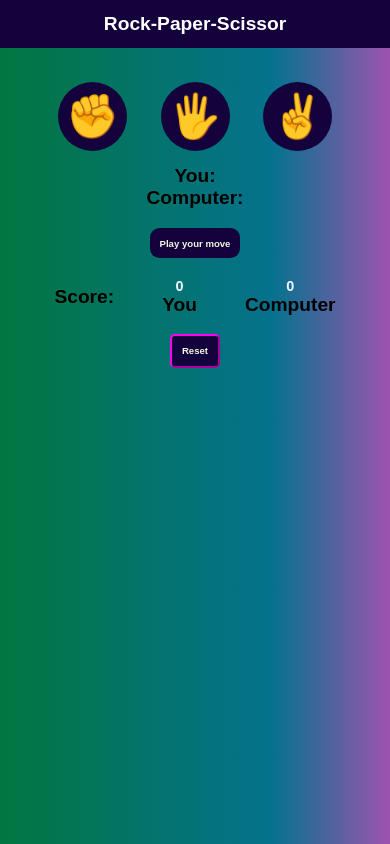
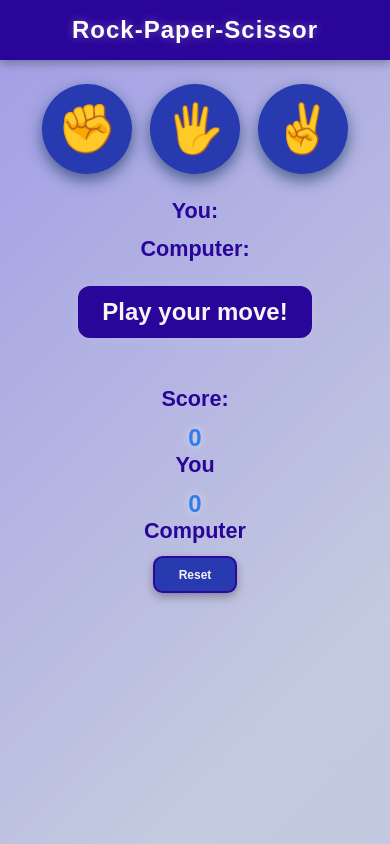
Before and after one commit to errajput/rock-paper-scissors, a plain HTML site: page src/index.html in a window 390 px wide. Both pictures are taken after a click on the button "Reset". Drawn offline with Linux system fonts and the light colour scheme.

Commit message:
change theme into blue theme

```diff
--- a/src/index.html
+++ b/src/index.html
@@ -18,7 +18,7 @@
     <div id="youDisplay">You:</div>
     <div id="computerDisplay">Computer:</div>
     <div class="resultContainer">
-      <div id="resultDisplay">Play your move</div>
+      <div id="resultDisplay">Play your move!</div>
     </div>
 
     <div class="scoreBoard">
--- a/src/script.js
+++ b/src/script.js
@@ -1,93 +1,82 @@
-const choices = document.querySelectorAll('.choice');
-const youDisplay = document.getElementById('youDisplay');
-const computerDisplay = document.getElementById('computerDisplay');
-const resultDisplay = document.getElementById('resultDisplay');
-const reset = document.getElementById('reset');
+//  Select DOM elements
+const choices = document.querySelectorAll(".choice");
+const youDisplay = document.getElementById("youDisplay");
+const computerDisplay = document.getElementById("computerDisplay");
+const resultDisplay = document.getElementById("resultDisplay");
+const resetBtn = document.getElementById("reset");
+const yourScoreEl = document.getElementById("yourScore");
+const compScoreEl = document.getElementById("compScore");
 
-const yourScoreP = document.querySelector('#yourScore');
-const compScoreP = document.querySelector('#compScore');
-
+//  Game State
 let yourScore = 0;
 let compScore = 0;
 
-/**use addeventlistener for choose particular choice in given 3 choices
- * and print your choice which one is you choose
- */
-choices.forEach((choice) => {
-  choice.addEventListener('click', () => {
-    const yourChoice = choice.getAttribute('id');
-    playGame(yourChoice);
-  });
-});
+//  Choices
+const options = ["rock", "paper", "scissor"];
 
-// for generate computer choice
-const getComputerChoice = () => {
-  const options = ['rock', 'paper', 'scissor'];
-  const randIdx = Math.floor(Math.random() * 3);
-  return options[randIdx];
-};
+//  Event listeners for user choice
+choices.forEach((choice) =>
+  choice.addEventListener("click", () => handleUserChoice(choice.id))
+);
 
-/**
- * check computer choice and your choice
- * display  computer choice and your choice
- * check condition you win or lost or draw game
- */
-const playGame = (yourChoice) => {
-  youDisplay.innerText = `You: ${yourChoice}`;
+//  Generate random computer choice
+const getComputerChoice = () =>
+  options[Math.floor(Math.random() * options.length)];
+
+//  Handle game play
+function handleUserChoice(yourChoice) {
   const computerChoice = getComputerChoice();
-  computerDisplay.innerText = `Computer: ${computerChoice}`;
 
-  if (yourChoice === computerChoice) {
-    drawGame();
-  } else {
-    let youWin = true;
-    if (yourChoice === 'rock') {
-      // scissors, paper
-      youWin = computerChoice === 'paper' ? false : true;
-    } else if (yourChoice === 'paper') {
-      // rock, scissors
-      youWin = computerChoice === 'scissor' ? false : true;
-    } else {
-      // rock, paper
-      youWin = computerChoice === 'rock' ? false : true;
-    }
-    showWinner(youWin);
-  }
-};
+  // Display choices
+  youDisplay.textContent = `You: ${yourChoice}`;
+  computerDisplay.textContent = `Computer: ${computerChoice}`;
 
-//  for Draw Game show draw text with bg color
-const drawGame = () => {
-  resultDisplay.innerText = 'Game draw, play again';
-  resultDisplay.style.backgroundColor = 'rgb(45, 2, 60)';
-};
-/**
- * show you win or lost with bg color changing
- * if you win bg color is green and you lost bg color is red
- * showing the winning score of computer and you
- */
-const showWinner = (youWin) => {
+  // Determine result
+  if (yourChoice === computerChoice) return drawGame();
+
+  const youWin =
+    (yourChoice === "rock" && computerChoice === "scissor") ||
+    (yourChoice === "paper" && computerChoice === "rock") ||
+    (yourChoice === "scissor" && computerChoice === "paper");
+
+  showResult(youWin);
+}
+
+//  Draw case
+function drawGame() {
+  updateResult("It's a Draw! 🤝", "rgba(90, 7, 120, 1)");
+}
+
+// Show result
+function showResult(youWin) {
   if (youWin) {
     yourScore++;
-    yourScoreP.innerText = yourScore;
-
-    resultDisplay.innerText = 'you win!';
-    resultDisplay.style.backgroundColor = 'green';
+    updateResult("You Win! 🎉", "green");
   } else {
     compScore++;
-    compScoreP.innerText = compScore;
-    resultDisplay.innerText = 'you lose!';
-    resultDisplay.style.backgroundColor = 'red';
+    updateResult("You Lose! 😢", "red");
   }
-};
-// reset button
 
-reset.addEventListener('click', () => {
+  // Update scores
+  yourScoreEl.textContent = yourScore;
+  compScoreEl.textContent = compScore;
+}
+
+//  Update result display
+function updateResult(message, bgColor) {
+  resultDisplay.textContent = message;
+  resultDisplay.style.backgroundColor = bgColor;
+}
+
+//  Reset game
+resetBtn.addEventListener("click", resetGame);
+
+function resetGame() {
   yourScore = 0;
   compScore = 0;
-  yourScoreP.innerHTML = yourScore;
-  compScoreP.innerHTML = compScore;
-  youDisplay.innerText = 'You:';
-  computerDisplay.innerText = 'Computer:';
-  resultDisplay.innerText = 'Play your move';
-  resultDisplay.style.backgroundColor = 'rgb(19, 2, 60)';
-});
+
+  [yourScoreEl.textContent, compScoreEl.textContent] = [0, 0];
+  youDisplay.textContent = "You:";
+  computerDisplay.textContent = "Computer:";
+  updateResult("Play your move!", "rgb(42, 5, 153)");
+}
--- a/src/style.css
+++ b/src/style.css
@@ -1,137 +1,191 @@
+/*  Global Reset */
 * {
   margin: 0;
   padding: 0;
-  font-family: sans-serif;
-  font-weight: bold;
+  box-sizing: border-box;
+  font-family: "Poppins", sans-serif;
   text-align: center;
+  font-weight: 600;
+  transition: all 0.3s ease;
 }
+
+/*  Body Styling */
 body {
-  height: 10vh;
-  background: linear-gradient(
-    270deg,
-    rgb(157, 83, 175) 0%,
-    rgb(5, 114, 142) 30%,
-    rgb(2, 118, 64) 100%
-  );
+  min-height: 100vh;
+  background: linear-gradient(135deg, #8477ec, #c4cadf, #acc9e6);
+  background-size: 300% 300%;
+  animation: gradientFlow 8s ease infinite;
+  display: flex;
+  flex-direction: column;
+  align-items: center;
 }
+
+/* Animated Gradient Background */
+@keyframes gradientFlow {
+  0% {
+    background-position: 0% 50%;
+  }
+  50% {
+    background-position: 100% 50%;
+  }
+  100% {
+    background-position: 0% 50%;
+  }
+}
+
+/*  Title */
 h1 {
-  background-color: rgb(19, 2, 60);
-  color: white;
+  width: 100%;
+  background: rgb(42, 5, 153);
+  color: #fff;
   height: 5rem;
   line-height: 5rem;
+  letter-spacing: 1px;
+  text-shadow: 0 0 10px rgba(255, 255, 255, 0.3);
+  box-shadow: 0 3px 10px rgba(0, 0, 0, 0.3);
 }
 
+/*  Choice Section */
 .choices {
   display: flex;
   justify-content: center;
-  gap: 3.5rem;
-  margin-top: 3.5rem;
-  margin-bottom: 1.5rem;
+  gap: 3rem;
+  margin-top: 2rem;
+  margin-bottom: 1rem;
+  flex-wrap: wrap;
 }
+
 .choice {
-  font-size: 4.5rem;
-  min-width: 7.188rem;
-  min-height: 7.188rem;
-  background-size: 18rem;
+  font-size: 4rem;
+  width: 7.5rem;
+  height: 7.5rem;
+  border-radius: 50%;
+  background: rgb(40, 58, 175);
   display: flex;
   justify-content: center;
   align-items: center;
-  background-color: rgb(19, 2, 60);
-  border-radius: 50%;
-}
-.choice:hover {
+  color: white;
+  box-shadow: 0 6px 15px rgba(3, 40, 85, 0.6);
   cursor: pointer;
-  background-color: rgb(65, 185, 225);
-  border-radius: 50%;
+  transform: scale(1);
 }
 
+.choice:hover {
+  background: rgb(42, 5, 153);
+  transform: scale(1.1);
+  box-shadow: 0 0 20px rgba(9, 94, 198, 0.6);
+}
+
+/* Choices Display */
 #youDisplay,
 #computerDisplay {
-  font-size: 2rem;
+  font-size: 1.8rem;
+  color: rgb(42, 5, 153);
+  margin-top: 1rem;
 }
 
+/*  Result Container */
 .resultContainer {
-  margin: 3.5rem 3.5rem;
+  margin: 2rem auto;
+  text-align: center;
 }
+
 #resultDisplay {
   font-size: 2rem;
-  margin: 1.875rem 1.25rem;
-  background-color: rgb(19, 2, 60);
-  color: beige;
-  display: inline;
-  padding: 1rem;
+  color: #f5f5f5;
+  background: rgb(42, 5, 153);
+  padding: 1rem 2rem;
   border-radius: 1rem;
+  display: inline-block;
+  box-shadow: 0 0 15px rgba(255, 255, 255, 0.1);
+  transition: background-color 0.4s ease, transform 0.3s ease;
 }
 
+#resultDisplay.win {
+  background-color: #16a34a;
+  transform: scale(1.1);
+}
+
+#resultDisplay.lose {
+  background-color: #dc2626;
+  transform: scale(1.1);
+}
+
+#resultDisplay.draw {
+  background-color: #5b21b6;
+  transform: scale(1.1);
+}
+
+/*  Scoreboard */
 .scoreBoard {
   display: flex;
-  font-size: 2rem;
   justify-content: center;
   align-items: center;
   gap: 5rem;
+  color: rgb(42, 5, 153);
+  font-size: 1.8rem;
+  margin-top: 2rem;
 }
+
 #yourScore,
 #compScore {
-  font-size: 1.5rem;
-  color: aliceblue;
+  font-size: 2rem;
+  color: #317cec;
+  text-shadow: 0 0 8px rgba(255, 255, 255, 0.5);
 }
+
+/*  Reset Button */
 button {
   font-size: 1rem;
-  margin: 1.875rem 1.25rem;
-  background-color: rgb(19, 2, 60);
-  color: beige;
-  display: inline;
-  padding: 1rem;
-  border-radius: 0.5rem;
-  border-color: rgb(255, 0, 238);
+  background: rgb(40, 58, 175);
+  color: #f5f5f5;
+  border: 2px solid #2f079c;
+  padding: 0.8rem 2rem;
+  border-radius: 0.8rem;
+  margin-top: 1rem;
+  margin-bottom: 1rem;
   cursor: pointer;
+  box-shadow: 0 4px 10px rgba(0, 0, 0, 0.3);
 }
+
 button:hover {
-  background-color: rgb(94, 60, 126);
+  background: linear-gradient(135deg, #3743e8, #341af9);
+  box-shadow: 0 0 15px rgba(21, 0, 255, 0.839);
+  transform: translateY(-3px);
 }
-@media only screen and (max-width: 650px) {
+
+/*  Responsive Design */
+@media (max-width: 650px) {
   html {
-    font-size: 80%;
+    font-size: 90%;
   }
-  .choice {
-    background-size: 50%;
+  .choices {
+    gap: 2rem;
+  }
+  h1 {
+    font-size: 2rem;
   }
 }
 
-@media only screen and (max-width: 400px) {
+@media (max-width: 400px) {
+  html {
+    font-size: 75%;
+  }
+  .choices {
+    gap: 1.5rem;
+  }
+  .scoreBoard {
+    flex-direction: column;
+    gap: 1rem;
+  }
+}
+
+@media (max-width: 250px) {
   html {
     font-size: 60%;
   }
   h1 {
-    font-size: 2rem;
-  }
-
-  .choice {
-    background-size: 40%;
-  }
-  .scoreBoard {
-    flex-wrap: wrap;
-  }
-  .choices {
-    flex-wrap: wrap;
-  }
-  .resultContainer {
-    margin: 3rem 3rem;
-  }
-  #resultDisplay {
-    font-size: 1rem;
+    line-height: normal;
+    padding: 1rem 0;
   }
 }
-
-@media only screen and (max-width: 182px) {
-  h1 {
-    height: 10rem;
-  }
-  .resultContainer {
-    margin: 2rem 2rem;
-  }
-  #resultDisplay {
-    font-size: 0.95rem;
-    height: 3rem;
-  }
-}
```
